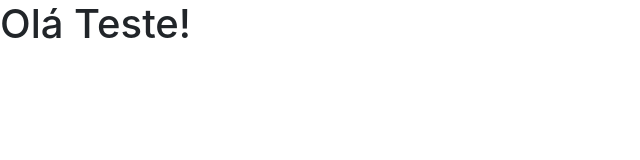
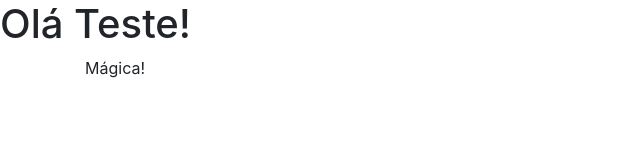
Before and after one commit to falconramos/bootstrap4-npm-sass-gulp, a website: page src/index.html in a window 1280 px wide. Shown: the full height of the page, 0-640 px from the left. Drawn offline with nearby package versions, Linux system fonts and the light colour scheme.

Commit message:
lesson 1

```diff
--- a/src/index.html
+++ b/src/index.html
@@ -15,6 +15,10 @@
   <body>
     <h1>Olá Teste!</h1>
 
+    <div class="container">
+      Mágica!
+    </div>
+
     <!-- Optional JavaScript -->
     <!-- jQuery first, then Popper.js, then Bootstrap JS -->
     <script src="/js/jquery-3.3.1.slim.min.js"></script>
```
